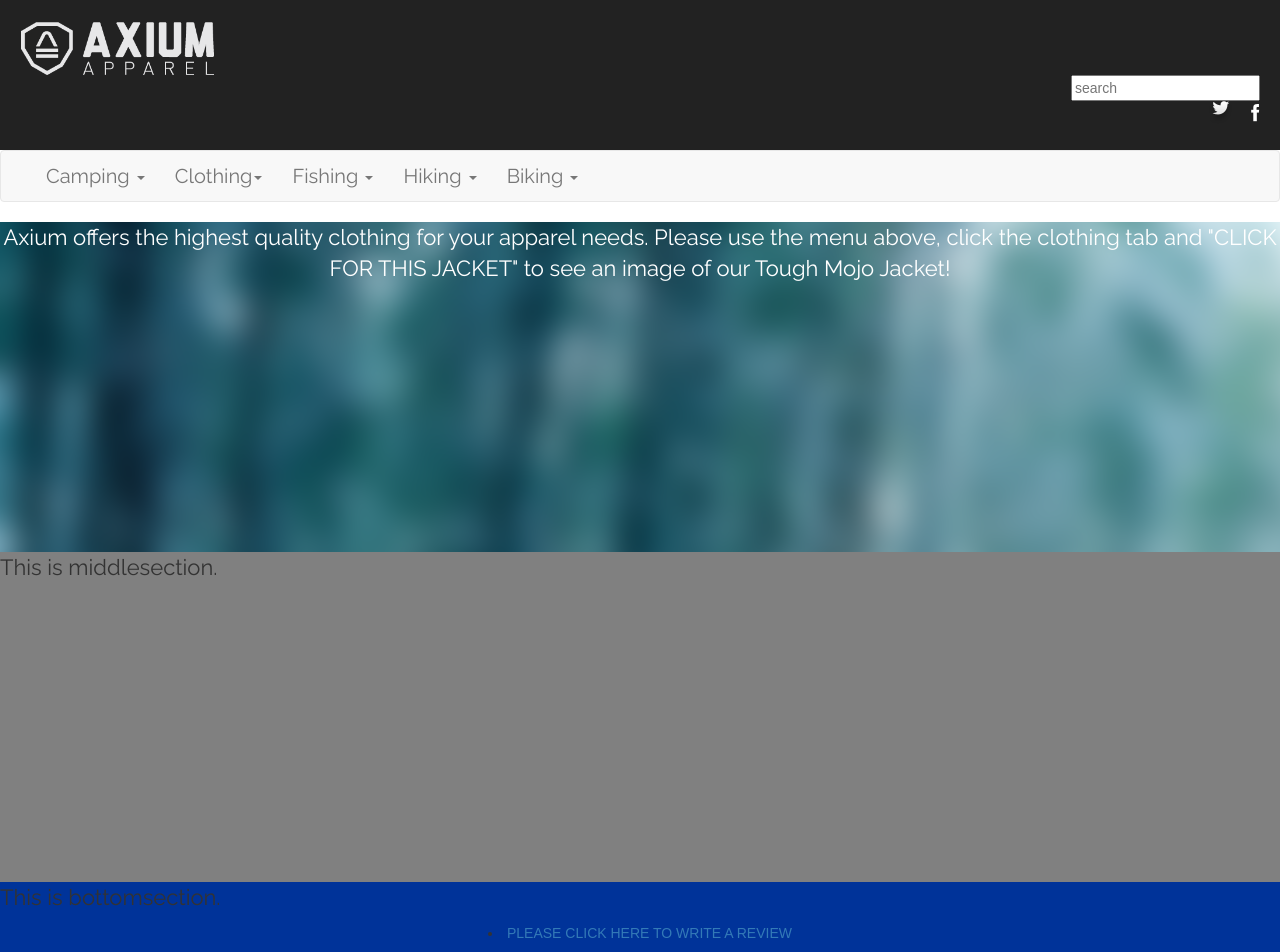
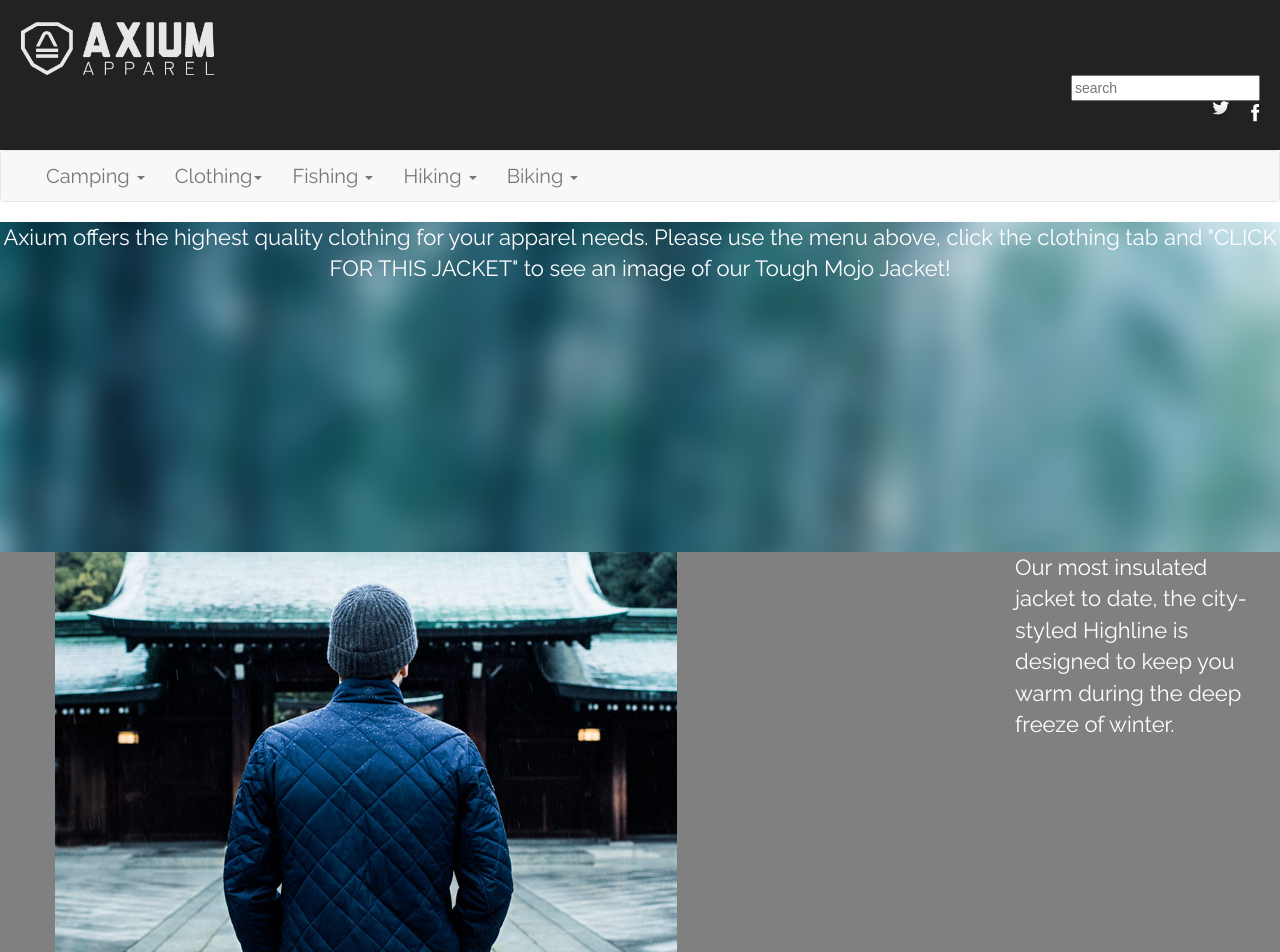
Before and after one commit to Marcode777/sapient, a React (Create React App) app in the folder sapient/: page / in a window 1280 px wide. Shown: the top 952 px of the page. Built offline with nearby package versions, Linux system fonts and the light colour scheme.

Commit message:
implemented grid system to middlesection for organization, modified css to remove bullet points of ul for cleaner look

```diff
--- a/sapient/src/App.css
+++ b/sapient/src/App.css
@@ -37,7 +37,8 @@
 
 .middlesection{
   background-color: grey;
-  height:330px;
+  height:547px;
+  color:white;
 }
 
 .bottomsection{
@@ -97,3 +98,7 @@ p{
    font-family: 'Raleway', sans-serif;
    font-size: 22px;
 }
+
+ul{
+  list-style-type: none;
+}
--- a/sapient/src/App.js
+++ b/sapient/src/App.js
@@ -111,7 +111,16 @@ class App extends Component {
         </div>
 
         <div className="middlesection">
-          <p>This is middlesection.</p>
+          <div className="col-md-9">
+            <ul>
+              <li><img src="tough-mojo-jacket-img2.png" className="jacket2" role="presentation"/></li>
+            </ul>
+          </div>
+          <div className="col-md-3">
+            <ul>
+              <li><p>Our most insulated jacket to date, the city-styled Highline is designed to keep you warm during the deep freeze of winter.</p></li>
+            </ul>
+          </div>
         </div>
 
         <div className="bottomsection">
@@ -134,7 +143,7 @@ class App extends Component {
             <div className="modal-content">
               <div className="modal-header">
                 <button type="button" className="close" data-dismiss="modal" aria-label="Close"><span aria-hidden="true">&times;</span></button>
-                <h4 className="modal-title">ToughMojoJacket</h4>
+                <h4 className="modal-title">Clothing->ToughMojoJacket</h4>
               </div>
               <div className="modal-body">
                 <img src="tough-mojo-jacket-img1.png" role="presentation"/>
@@ -160,7 +169,7 @@ class App extends Component {
                 <p>Please leave a review here.</p>
                 <div className="form">
                   <label>Review:</label>
-                  <input type="text" class="form-control"/>
+                  <input type="text" className="form-control"/>
                 </div>
               </div>
               <div className="modal-footer">
```
